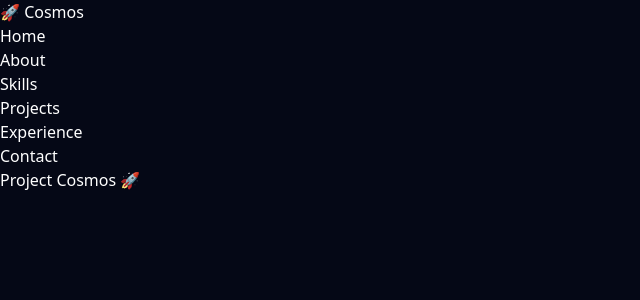
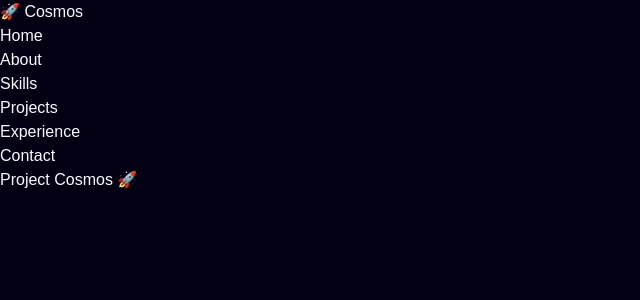
Before and after one commit to sagarmehra69/cosmos, a Next.js app: page / in a window 1280 px wide. Shown: the top 300 px of the page, without its empty margins (0-640 px from the left). Built offline with nearby package versions, Linux system fonts and the light colour scheme.

Commit message:
style: add global design tokens

```diff
--- a/app/globals.css
+++ b/app/globals.css
@@ -1,17 +1,38 @@
 @import "tailwindcss";
 
-*{
-  margin:0;
-  padding:0;
-  box-sizing:border-box;
+:root {
+  /* Backgrounds */
+  --bg-primary: #030014;
+  --bg-secondary: #0A0F2C;
+
+  /* Accent Colors */
+  --accent-purple: #7C3AED;
+  --accent-blue: #38BDF8;
+  --accent-gold: #FACC15;
+
+  /* Text */
+  --text-primary: #F8FAFC;
+  --text-secondary: #94A3B8;
+
+  /* Radius */
+  --radius-sm: 12px;
+  --radius-md: 16px;
+  --radius-lg: 24px;
 }
 
-html{
-  scroll-behavior:smooth;
+* {
+  margin: 0;
+  padding: 0;
+  box-sizing: border-box;
 }
 
-body{
-  background:#050816;
-  color:white;
-  overflow-x:hidden;
+html {
+  scroll-behavior: smooth;
 }
+
+body {
+  background: var(--bg-primary);
+  color: var(--text-primary);
+  overflow-x: hidden;
+  font-family: Arial, Helvetica, sans-serif;
+}
```
